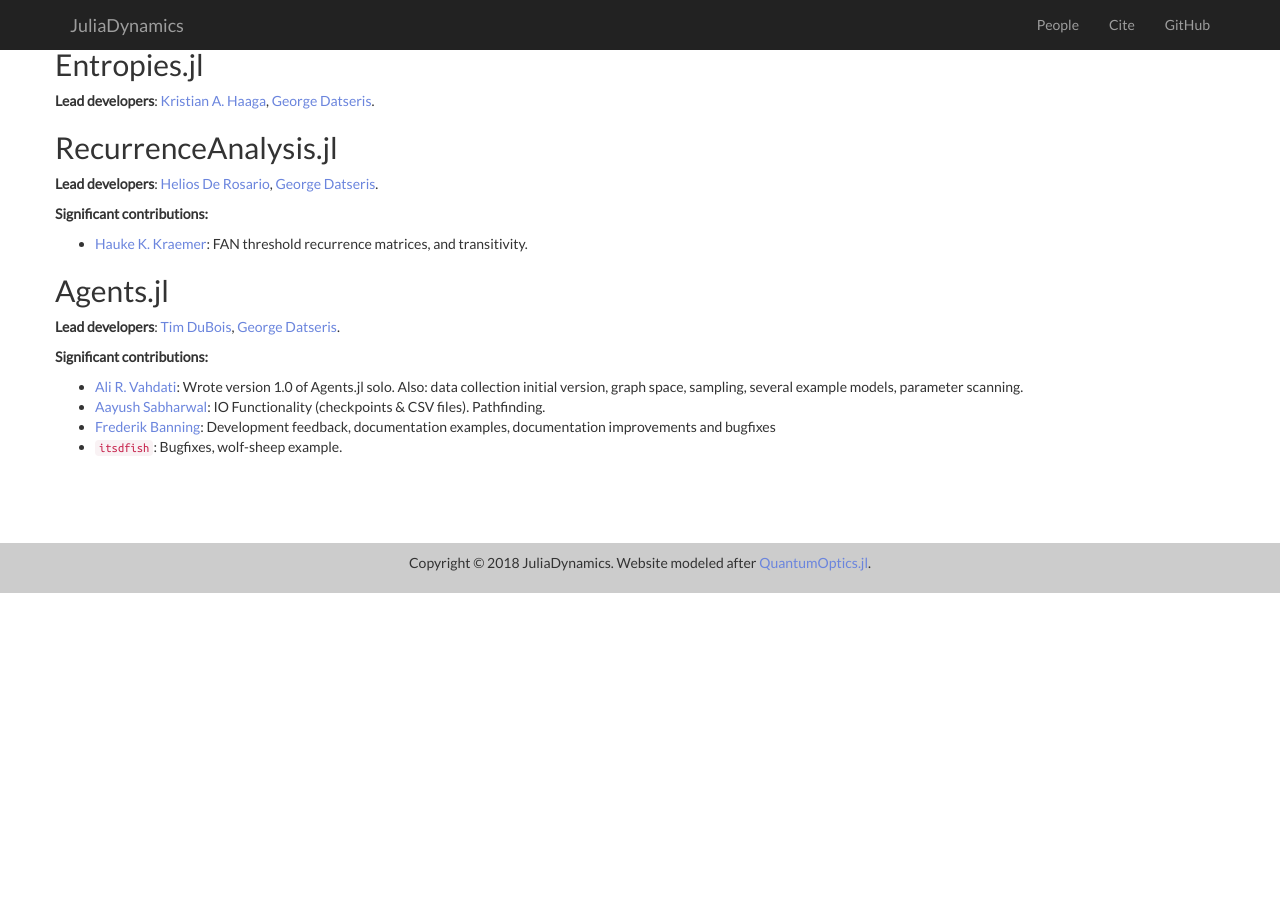
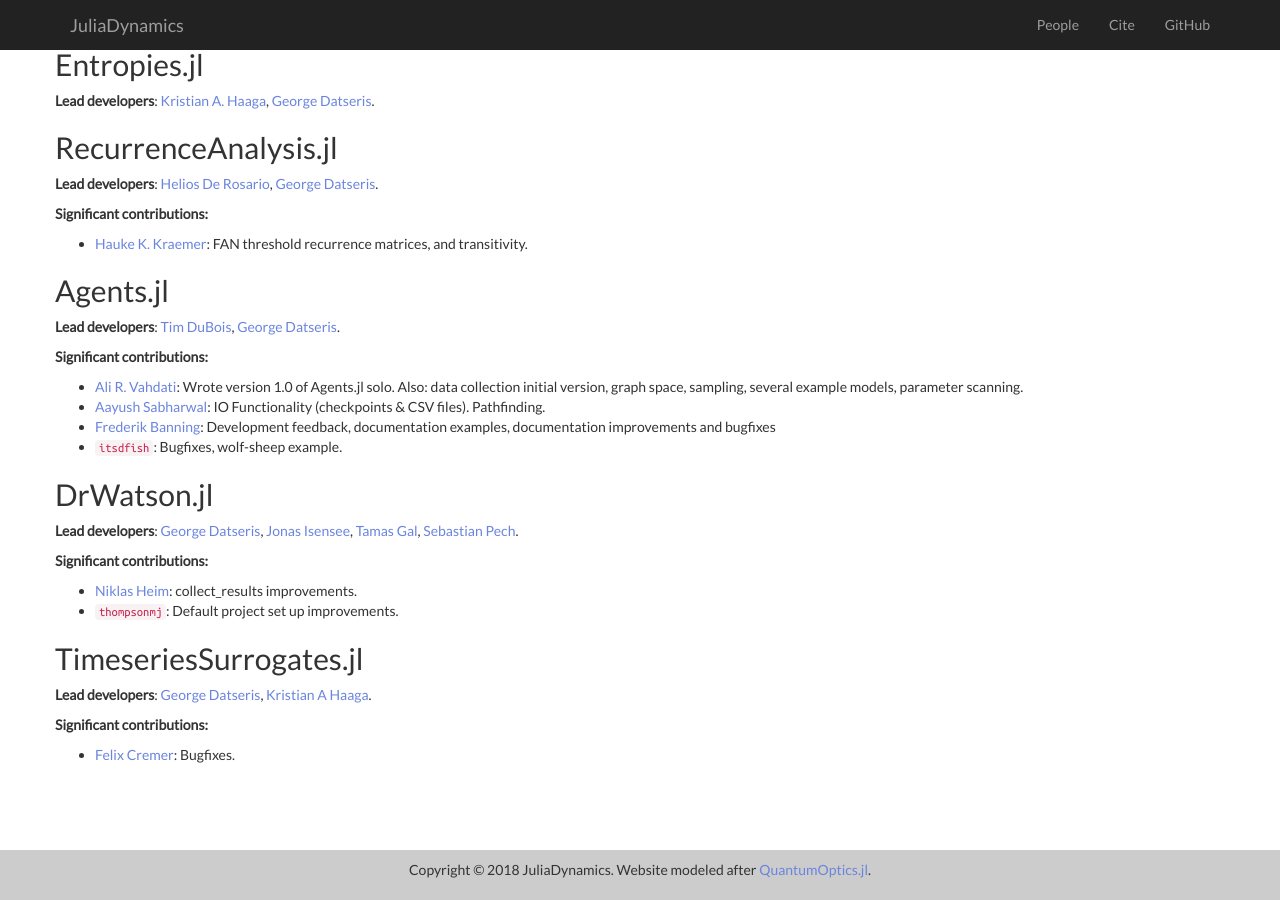
Before and after one commit to JuliaDynamics/JuliaDynamics, a Jekyll site: the page built from people.html, in a window 1280 px wide and 900 px high, scrolled down 566 px. Built offline with Jekyll 4.4.1, drawn with Linux system fonts in a browser that asks for light colours; nearby versions of some CDN libraries; before the commit the page ends 1159 px from its top, so only the background shows below that.

Commit message:
add drwatson , surrogates, contributions

```diff
--- a/people.html
+++ b/people.html
@@ -56,5 +56,20 @@ permalink: people/
         <li><a href="https://github.com/itsdfish"><code>itsdfish</code></a>: Bugfixes, wolf-sheep example.</li>
         </ul>
 
+        <h2 id="drwatson-jl">DrWatson.jl</h2>
+        <p><strong>Lead developers</strong>: <a href="https://github.com/Datseris">George Datseris</a>, <a href="https://github.com/JonasIsensee">Jonas Isensee</a>, <a href="https://github.com/tamasgal">Tamas Gal</a>, <a href="sebastianpech">Sebastian Pech</a>.</p>
+        <p><strong>Significant contributions:</strong></p>
+        <ul>
+        <li><a href="https://github.com/nmheim">Niklas Heim</a>: collect_results improvements.</li>
+        <li><a href="https://github.com/thompsonmj"><code>thompsonmj</code></a>: Default project set up improvements.</li>
+        </ul>
+        <h2 id="timeseriessurrogates-jl">TimeseriesSurrogates.jl</h2>
+        <p><strong>Lead developers</strong>: <a href="https://github.com/Datseris">George Datseris</a>, <a href="https://github.com/kahaaga">Kristian A Haaga</a>.</p>
+        <p><strong>Significant contributions:</strong></p>
+        <ul>
+        <li><a href="https://github.com/felixcremer">Felix Cremer</a>: Bugfixes.</li>
+        </ul>
+
+
     </div>
 </div>
```
